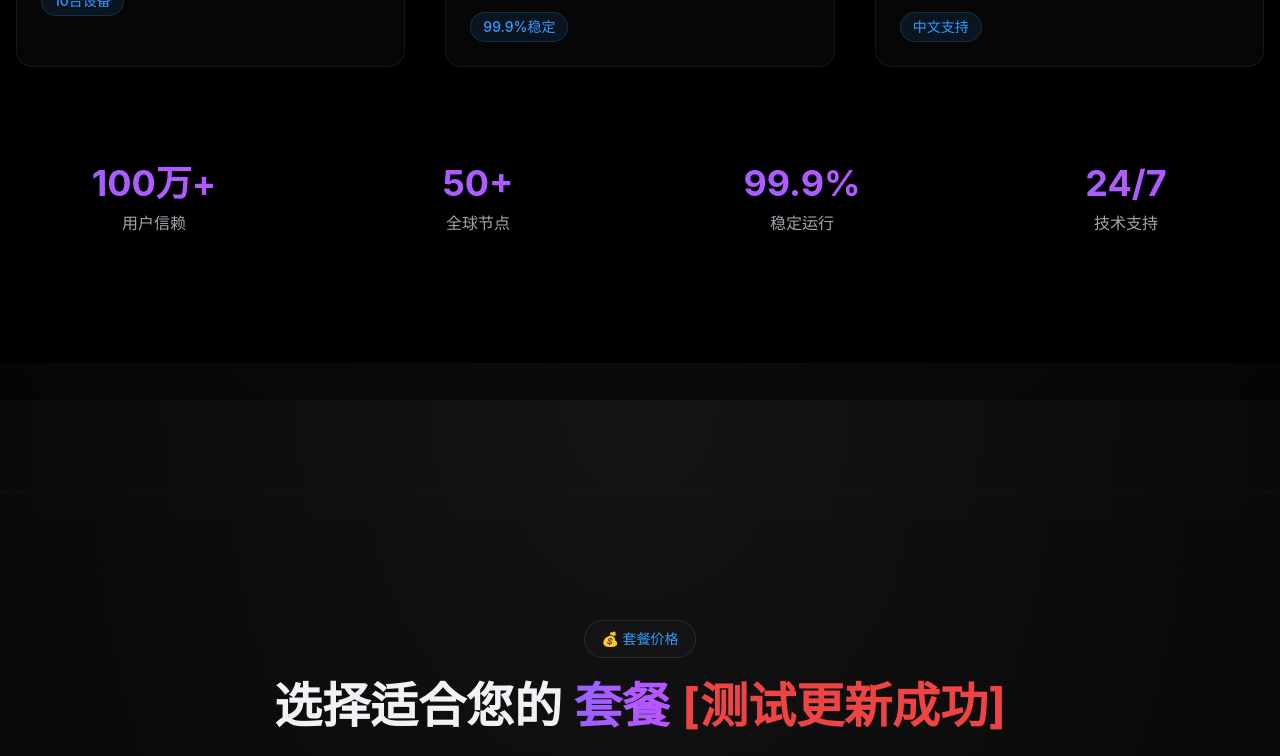
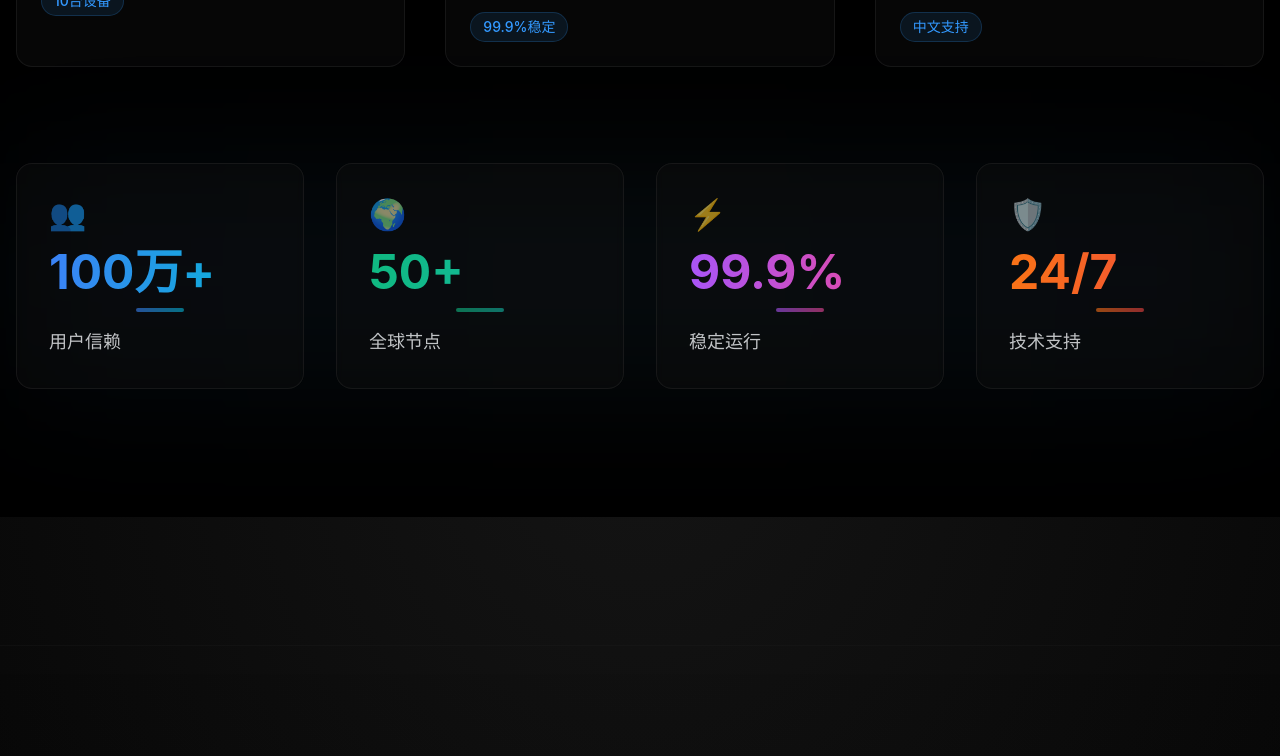
Before and after one commit to Alexneilcaiqiqi/vivid-palette-ai, a React (Vite) app: page / in a window 1280 px wide. Shown: the part 2000-2756 px from the top of the page. Built offline with nearby package versions, Linux system fonts and the light colour scheme.

Commit message:
Refactor Features section layout
Update the layout of the Features section to enhance its premium feel and highlight data. This involves changes to the `src/components/Features.tsx` file.

```diff
--- a/src/components/Features.tsx
+++ b/src/components/Features.tsx
@@ -102,23 +102,49 @@ const Features = () => {
         </div>
 
         {/* 底部统计数据 */}
-        <div className="mt-24 text-center">
-          <div className="grid grid-cols-2 md:grid-cols-4 gap-12">
+        <div className="mt-24">
+          <div className="relative">
+            {/* 背景装饰 */}
+            <div className="absolute inset-0 bg-gradient-to-r from-primary/5 via-accent/5 to-primary/5 rounded-3xl blur-3xl"></div>
+
+            <div className="relative grid grid-cols-2 md:grid-cols-4 gap-8">
               {[
-              { number: "100万+", label: "用户信赖" },
-              { number: "50+", label: "全球节点" },
-              { number: "99.9%", label: "稳定运行" },
-              { number: "24/7", label: "技术支持" }
+                { number: "100万+", label: "用户信赖", icon: "👥", color: "from-blue-500 to-cyan-500" },
+                { number: "50+", label: "全球节点", icon: "🌍", color: "from-emerald-500 to-teal-500" },
+                { number: "99.9%", label: "稳定运行", icon: "⚡", color: "from-purple-500 to-pink-500" },
+                { number: "24/7", label: "技术支持", icon: "🛡️", color: "from-orange-500 to-red-500" }
               ].map((stat, index) => (
-              <div key={stat.label} className="group">
-                <div className="text-3xl md:text-4xl font-bold text-gradient mb-2 group-hover:scale-110 transition-transform duration-300">
+                <div key={stat.label} className="group relative">
+                  {/* 卡片容器 */}
+                  <div className="relative p-8 bg-card/30 backdrop-blur-sm rounded-2xl border border-border/50 hover:border-primary/50 transition-all duration-500 hover:shadow-2xl hover:shadow-primary/10 hover:-translate-y-2">
+                    {/* 背景渐变光效 */}
+                    <div className={`absolute inset-0 bg-gradient-to-br ${stat.color} opacity-0 group-hover:opacity-5 rounded-2xl transition-opacity duration-500`}></div>
+
+                    {/* 图标 */}
+                    <div className="text-3xl mb-4 opacity-60 group-hover:opacity-100 transition-opacity duration-300">
+                      {stat.icon}
+                    </div>
+
+                    {/* 数字 */}
+                    <div className="relative">
+                      <div className={`text-4xl md:text-5xl font-bold bg-gradient-to-r ${stat.color} bg-clip-text text-transparent mb-3 group-hover:scale-110 transition-all duration-300`}>
                         {stat.number}
                       </div>
-                <div className="text-muted-foreground text-sm md:text-base">
+                      {/* 数字下划线装饰 */}
+                      <div className={`w-12 h-1 bg-gradient-to-r ${stat.color} rounded-full mx-auto mb-4 opacity-60 group-hover:opacity-100 group-hover:w-16 transition-all duration-300`}></div>
+                    </div>
+
+                    {/* 标签 */}
+                    <div className="text-foreground/80 font-medium text-lg group-hover:text-foreground transition-colors duration-300">
                       {stat.label}
+                    </div>
+
+                    {/* 悬浮光效边框 */}
+                    <div className="absolute -inset-0.5 bg-gradient-to-r from-primary/20 to-accent/20 rounded-2xl opacity-0 group-hover:opacity-100 -z-10 blur-sm transition-opacity duration-500"></div>
                   </div>
                 </div>
               ))}
+            </div>
           </div>
         </div>
       </div>
```
Lines whose indentation alone changed are shown as unchanged.
